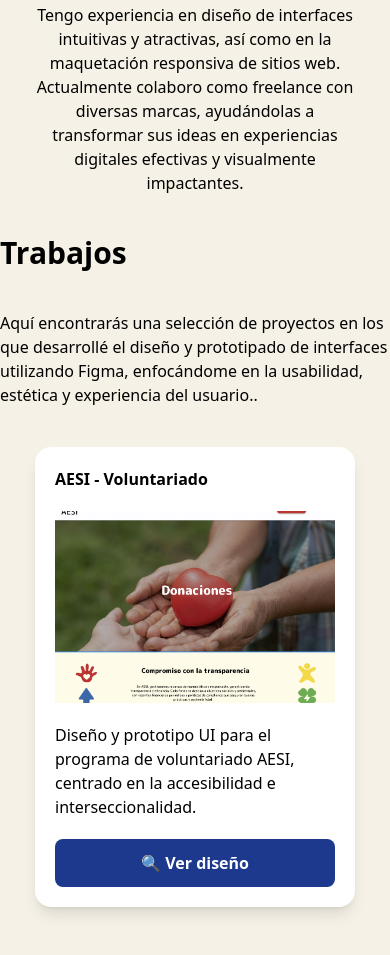
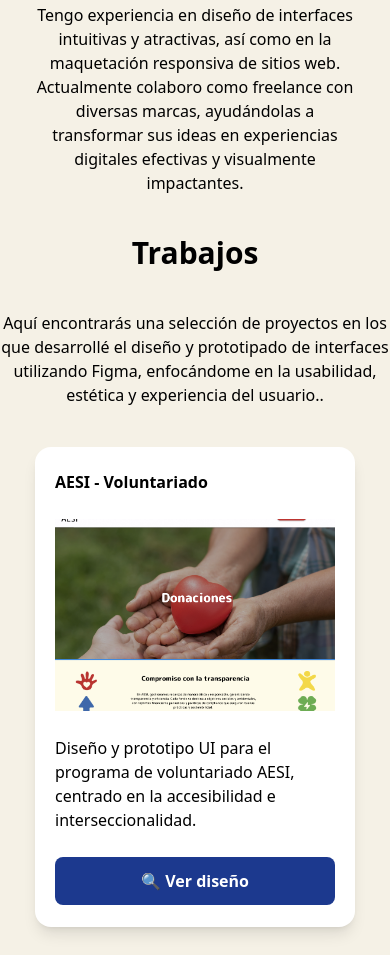
Before and after one commit to ludemo/portafolio-design, an Astro site: page / in a window 390 px wide. Shown: the part 549-1504 px from the top of the page. Built offline with nearby package versions, Linux system fonts and the light colour scheme; Astro itself is replaced by a stand-in of ours.

Commit message:
estilos acomodados

```diff
--- a/src/components/CardWork.astro
+++ b/src/components/CardWork.astro
@@ -2,11 +2,11 @@
 const { title, description, image, link } = Astro.props;
 ---
 
-<article class=" w-80 shadow-lg bg-white rounded-2xl flex gap-5 flex-col p-5 card">
+<article class="h-[480px] w-80 shadow-lg bg-white rounded-2xl flex gap-5 flex-col justify-around p-5 card">
   <p class= 'font-bold'>{title}</p>
   <img src={image} alt={title} class="w-full h-48 object-cover" />
   <p>{description}</p>
-  <a href={link} class="inline-block">
+  <a target="_blank" rel="noopener noreferrer"  href={link} class="inline-block">
     <div class="bg-blue-900 text-white px-6 py-3 rounded-lg font-semibold text-center hover:bg-blue-950 transition">
        🔍 Ver diseño
     </div>
--- a/src/pages/index.astro
+++ b/src/pages/index.astro
@@ -29,8 +29,8 @@ import CardWork from '../components/CardWork.astro';
 		</div>
 	</header>
 	<section class = 'w-full max-w-7xl mx-auto my-10 flex flex-col gap-10'>
-		<h3 class = "text-3xl font-bold" >Trabajos</h3>
-		<p>Aquí encontrarás una selección de proyectos en los que desarrollé el diseño y prototipado de interfaces utilizando Figma, enfocándome en la usabilidad, estética y experiencia del usuario..</p>
+		<h3 class = "text-3xl font-bold text-center lg:text-left" >Trabajos</h3>
+		<p class = "text-center lg:text-left">Aquí encontrarás una selección de proyectos en los que desarrollé el diseño y prototipado de interfaces utilizando Figma, enfocándome en la usabilidad, estética y experiencia del usuario..</p>
 		<div class = 'w-full flex flex-wrap gap-15 justify-center items-center'>
 			<CardWork
 				title="AESI  - Voluntariado "
```
